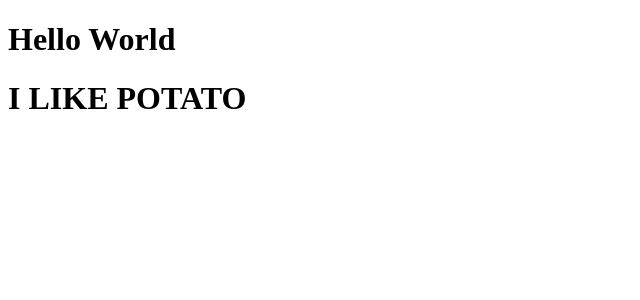
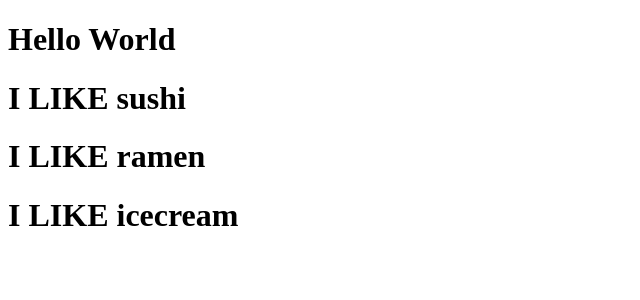
Before and after one commit to KanuBang/react-app, a React (Create React App) app: page / in a window 1280 px wide. Shown: the top 300 px of the page, without its empty margins (0-640 px from the left). Built offline with nearby package versions, Linux system fonts and the light colour scheme.

Commit message:
Props Part Two

```diff
--- a/src/App.js
+++ b/src/App.js
@@ -1,5 +1,15 @@
 import React from "react";
 
+
+
+// props가 전달되는 과정
+// Food 컴포넌트에 설정한 props가 전달됨
+// props를 구조 분해 할당으로 출력
+function Food({fav}) {
+  // {fav} = props; {fav}
+  // props.fav
+  return <h1>I LIKE {fav}</h1>
+}
 
 //props 이름: fav
 //fav에 "sushi"라는 값을 담아 Food 컴포넌트에 보냄
@@ -9,19 +19,22 @@ function App() {
   return (
     <div>
       <h1>Hello World</h1>
-      <Food fav="sushi" somthis = {true} papapapa={['hello', 1, 2, 3, 4, true]}/>
+      {/*컴포넌트의 재사용*/}
+      <Food fav="sushi"/>
+      <Food fav="ramen"/>
+      <Food fav="icecream"/>
     </div>
 
   );
 }
 
-// props가 전달되는 과정
-// Food 컴포넌트에 전달한 props를 속성으로 가지는 객체가 출력됨
-function Food(props) {
-  console.log(props)
-  return <h1>I LIKE POTATO</h1>
-}
-
-
-
+/*
+1. JSX는 잗ㄴ지 HTML과 자바스크립트를 조합한 문법
+2. JSX를 이용해서 컴포넌트를 작성한다
+3. 컴포넌트의 이름은 대문자로 시작한다
+4. 컴포넌트에 데이터를 전달 할때는 props를 사용한다
+5. 컴포넌트에 props를 전달하면 props에 있는 데이터가 하나의
+객체로 변환된어 컴포넌트의 인자로 전달되고, 이걸 받아서 컴포넌트 함수에서 쓴다.
+6. ES6 구조 분헤 할당을 사용하면 props를 더 편리하게 사용 가능하다.
+*/
 export default App;
```
